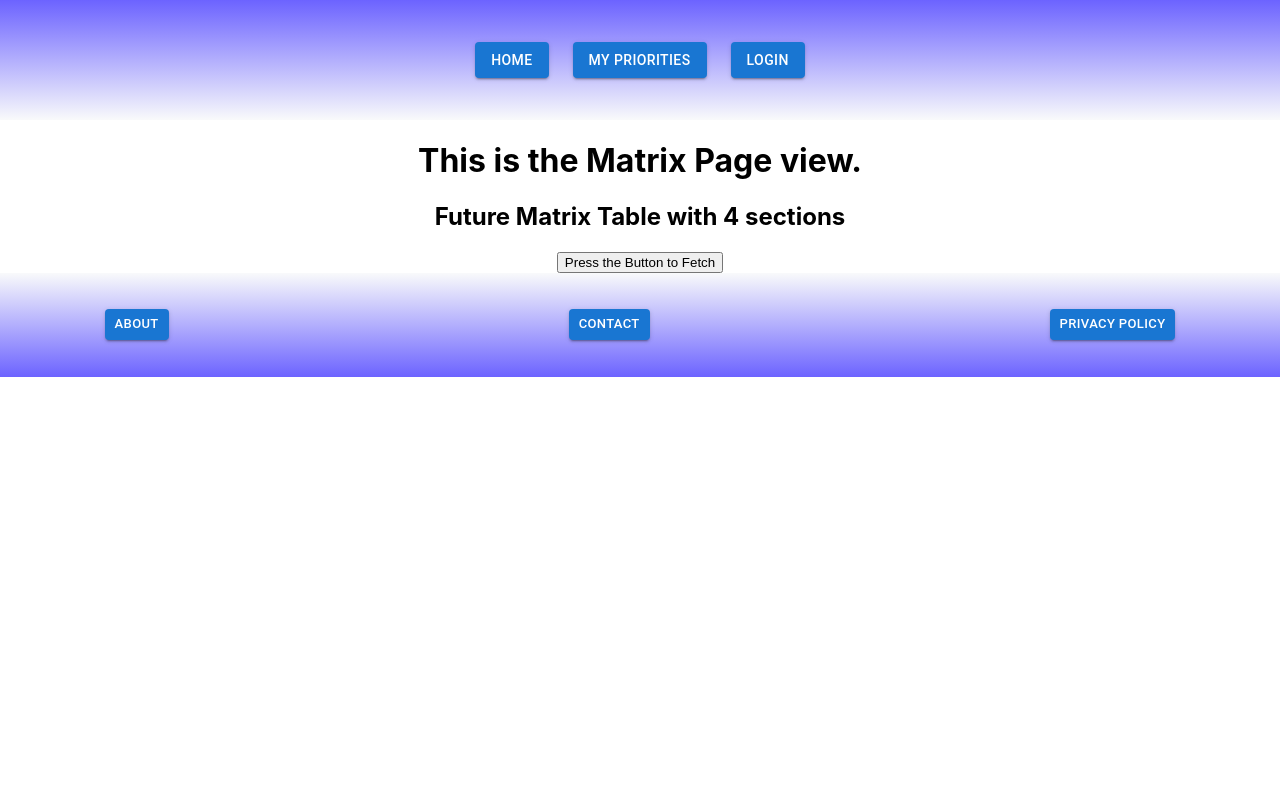
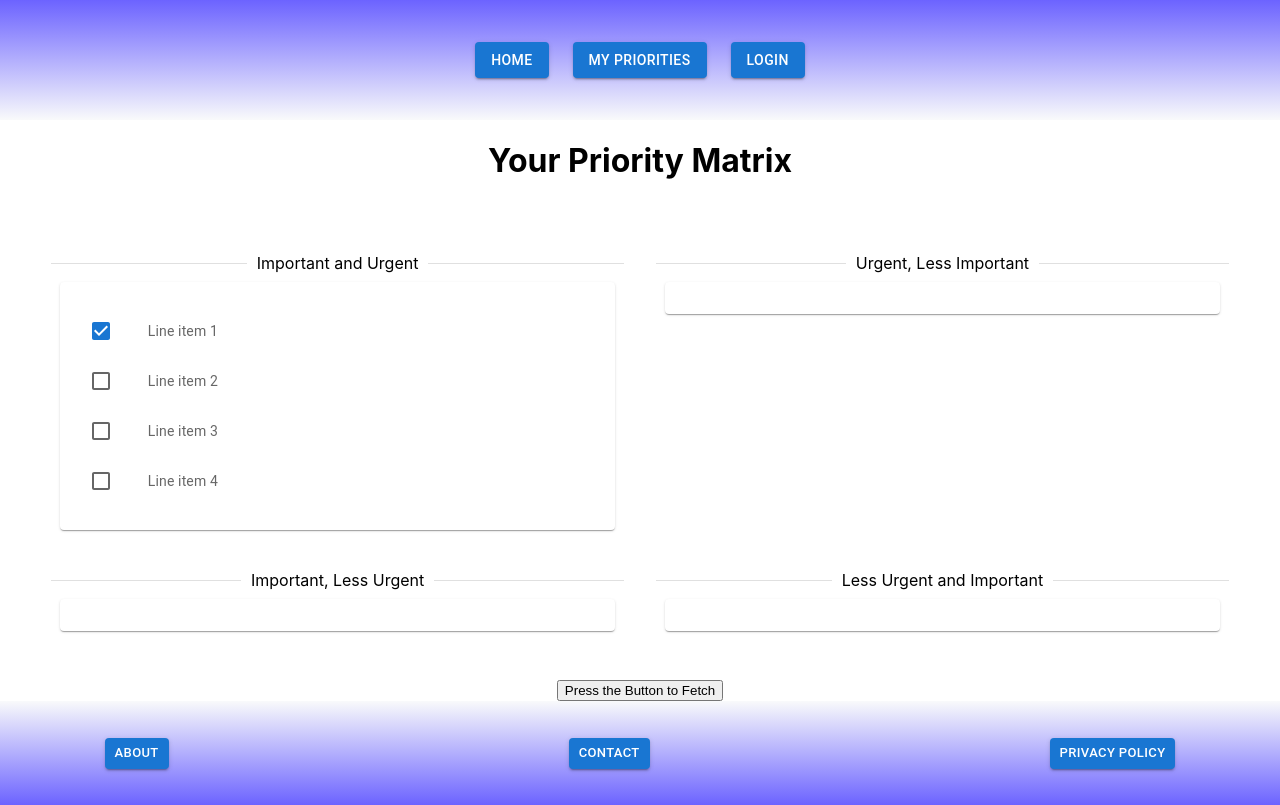
Before and after one commit to KateLockhart/Priorities-Client, a React (Create React App) app: page /matrix in a window 1280 px wide. Built offline with nearby package versions, Linux system fonts and the light colour scheme.

Commit message:
MUI components for matrix
* Added base MUI components for matrix organization.

* Added TODOs and list structure format in matrix.

```diff
--- a/src/views/Matrix.jsx
+++ b/src/views/Matrix.jsx
@@ -1,11 +1,159 @@
+import { useState } from "react";
+// Grid imports
+import { styled } from "@mui/material/styles";
+import Box from "@mui/material/Box";
+import Paper from "@mui/material/Paper";
+import Grid from "@mui/material/Grid";
+import Divider from "@mui/material/Divider";
+
+// List/Priority imports
+import List from "@mui/material/List";
+import ListItem from "@mui/material/ListItem";
+import ListItemButton from "@mui/material/ListItemButton";
+import ListItemIcon from "@mui/material/ListItemIcon";
+import ListItemText from "@mui/material/ListItemText";
+import Checkbox from "@mui/material/Checkbox";
+
+//  TODO: Add "Add Priority" button and link to form page
+
+const Item = styled(Paper)(({ theme }) => ({
+  backgroundColor: theme.palette.mode === "dark" ? "#1A2027" : "#fff",
+  ...theme.typography.body2,
+  padding: theme.spacing(2),
+  textAlign: "center",
+  color: theme.palette.text.secondary,
+}));
+
 export const Matrix = () => {
-    return (
-        <div>
-            <h1>This is the Matrix Page view.</h1>
-            <div>
-            <h2>Future Matrix Table with 4 sections</h2>
-            {/* May make septate components for each table section, TBD */}
-        </div>
-        </div>
-    )
-}
+  const [checked, setChecked] = useState([0]);
+
+  const handleToggle = (value) => () => {
+    const currentIndex = checked.indexOf(value);
+    const newChecked = [...checked];
+
+    if (currentIndex === -1) {
+      newChecked.push(value);
+    } else {
+      newChecked.splice(currentIndex, 1);
+    }
+
+    setChecked(newChecked);
+  };
+
+  // let priority = () => {
+  //     return (
+  //         <ListItem>
+  //             <ListItemButton role={undefined} onClick={handleToggle(value)} dense>
+  //           <ListItemIcon>
+  //             <Checkbox
+  //               edge="start"
+  //               checked={checked.indexOf(value) !== -1}
+  //               tabIndex={-1}
+  //               disableRipple
+  //               inputProps={{ 'aria-labelledby': labelId }}
+  //             />
+  //           </ListItemIcon>
+  //           <ListItemText id={labelId} primary={`Line item ${value + 1}`} />
+  //         </ListItemButton>
+  //         </ListItem>
+  //     )
+  // }
+
+  return (
+    <div style={{ height: "67.25vh" }}>
+      <h1>Your Priority Matrix</h1>
+      <Box sx={{ flexGrow: 1, padding: "4%" }}>
+        <Grid container spacing={4}>
+          <Grid
+            item
+            xs={12}
+            sm={6}
+            md={6}
+            // sx={{
+            //   outline: "solid 3px #77d6a7",
+            //   borderRadius: "3px",
+            //   outlineOffset: "10px",
+            // }}
+          >
+            <Divider>Important and Urgent</Divider>
+            <Item
+              sx={{
+                margin: "1.5%",
+              }}
+            >
+              {/* To be created by API call */}
+              <List
+                sx={{
+                  width: "100%",
+                  maxWidth: 360,
+                  bgcolor: "background.paper",
+                }}
+              >
+                {[0, 1, 2, 3].map((value) => {
+                  const labelId = `checkbox-list-label-${value}`;
+
+                  return (
+                    <ListItem
+                      key={value}
+                      // secondaryAction={
+                      //   <IconButton edge="end" aria-label="comments">
+                      //     <CommentIcon />
+                      //   </IconButton>
+                      // }
+                      disablePadding
+                    >
+                      <ListItemButton
+                        role={undefined}
+                        onClick={handleToggle(value)}
+                        dense
+                        disableRipple
+                      >
+                        <ListItemIcon>
+                          <Checkbox
+                            edge="start"
+                            checked={checked.indexOf(value) !== -1}
+                            tabIndex={-1}
+                            disableRipple
+                            inputProps={{ "aria-labelledby": labelId }}
+                          />
+                        </ListItemIcon>
+                        <ListItemText
+                          id={labelId}
+                          primary={`Line item ${value + 1}`}
+                        />
+                      </ListItemButton>
+                    </ListItem>
+                  );
+                })}
+              </List>
+            </Item>
+          </Grid>
+          <Grid item xs={12} sm={6} md={6}>
+            <Divider>Urgent, Less Important</Divider>
+            <Item
+              sx={{
+                margin: "1.5%",
+              }}
+            ></Item>
+          </Grid>
+          <Grid item xs={12} sm={6} md={6}>
+            <Divider>Important, Less Urgent</Divider>
+            <Item
+              sx={{
+                margin: "1.5%",
+              }}
+            ></Item>
+          </Grid>
+          <Grid item xs={12} sm={6} md={6}>
+            <Divider>Less Urgent and Important</Divider>
+            <Item
+              sx={{
+                margin: "1.5%",
+              }}
+            ></Item>
+          </Grid>
+        </Grid>
+      </Box>
+    </div>
+  );
+};
--- a/src/views/createCategory.jsx
+++ b/src/views/createCategory.jsx
@@ -6,6 +6,7 @@ import FormHelperText from "@mui/material/FormHelperText";
 import TextField from "@mui/material/TextField";
 import Button from "@mui/material/Button";
 
+// TODO: add tooltips for buttons
 export const CreateCategory = () => {
   return (
     <div>
```
